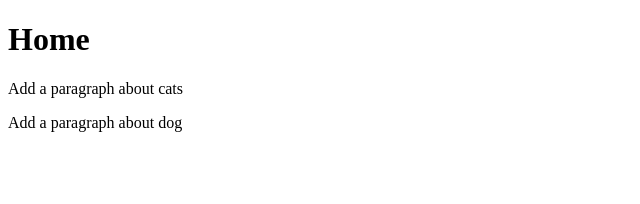
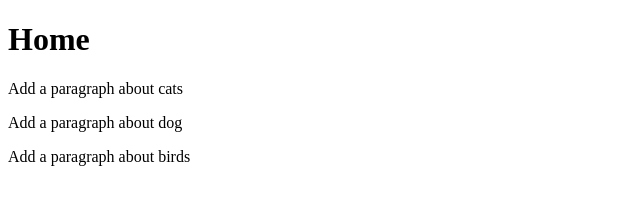
Before and after one commit to huymey/GIT-PRAPH, a plain HTML site: page index.html in a window 1280 px wide. Shown: the whole page, without its empty margins (0-640 px from the left). Drawn offline with Linux system fonts and the light colour scheme.

Commit message:
add a paragraph about birds

```diff
--- a/index.html
+++ b/index.html
@@ -10,5 +10,6 @@
     <h1>Home</h1>
     <p>Add a paragraph about cats</p>
     <p>Add a paragraph about dog</p>
+    <p>Add a paragraph about birds</p>
 </body>
 </html>
```
